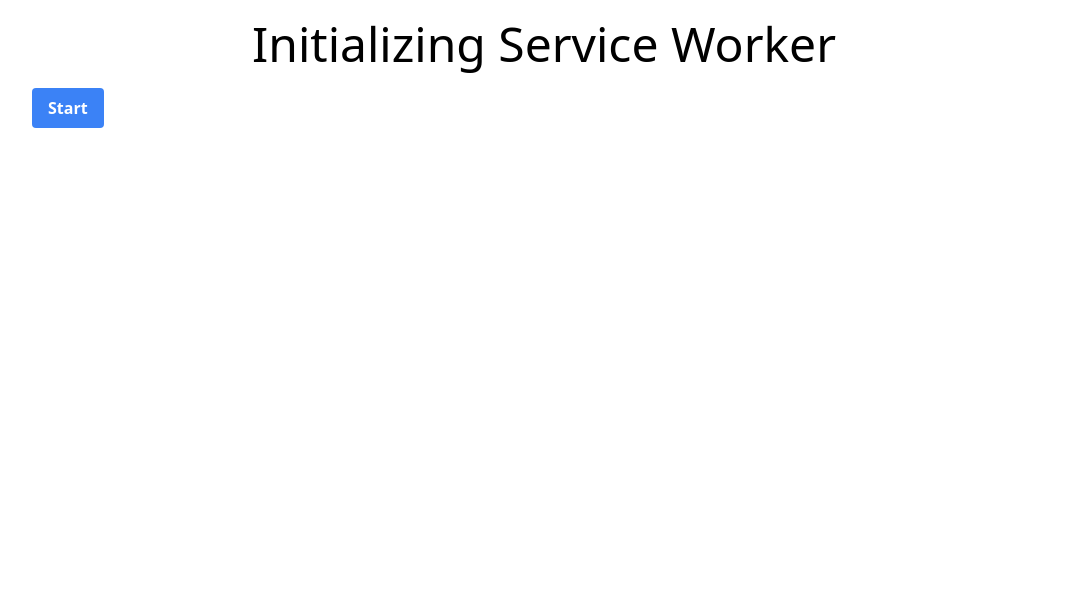
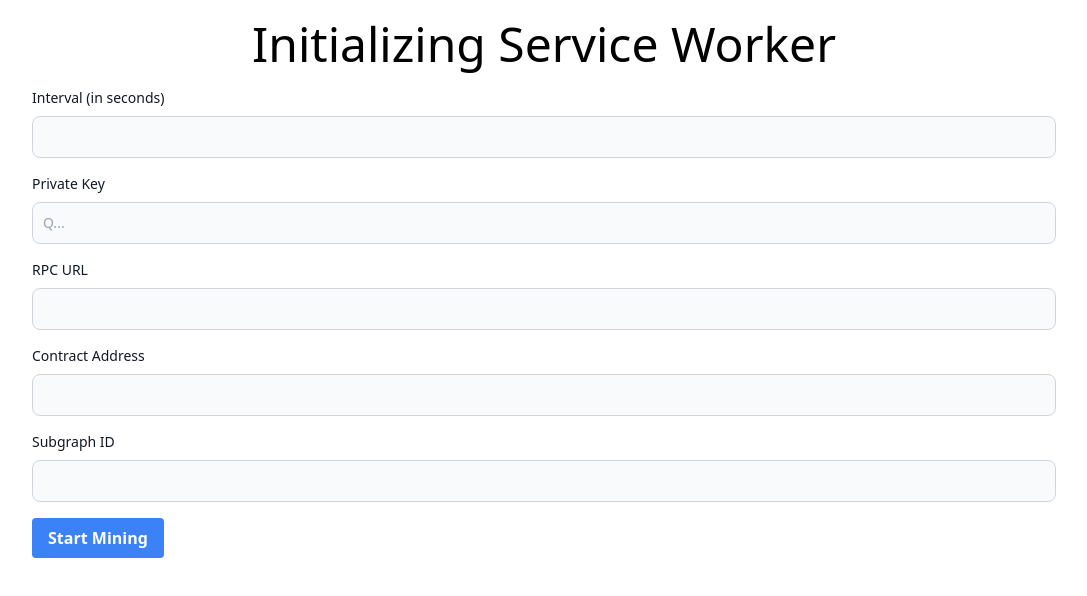
Before and after one commit to pantherfoundation/oshiya, a React app in the folder web-client/: page / in a window 1280 px wide. Shown: the top 596 px of the page, without its empty margins (96-1183 px from the left). Built offline with nearby package versions, Linux system fonts and the light colour scheme.

Commit message:
feat: add miner client params form

```diff
--- a/web-client/src/App.tsx
+++ b/web-client/src/App.tsx
@@ -1,3 +1,4 @@
+import MinerClientParams from 'components/MinerClientParams';
 import Button from 'components/widgets/Button';
 import React, {useEffect, useState} from 'react';
 
@@ -27,9 +28,7 @@ const App = () => {
                     : 'Panther Miner Client'}
             </h1>
 
-            <div>
-                <Button>Start</Button>
-            </div>
+            <MinerClientParams />
         </div>
     );
 };
--- /dev/null
+++ b/web-client/src/components/MinerClientParams/index.tsx
@@ -0,0 +1,24 @@
+import Button from 'components/widgets/Button';
+import Input from 'components/widgets/Input';
+import React from 'react';
+import {env} from 'services/env';
+
+const MinerClientParams = () => {
+    return (
+        <div>
+            <div>
+                <Input label="Interval (in seconds)" value={env.INTERVAL} />
+                <Input label="Private Key" placeholder="Q..." />
+                <Input label="RPC URL" value={env.RPC_URL} />
+                <Input label="Contract Address" value={env.CONTRACT_ADDRESS} />
+                <Input label="Subgraph ID" value={env.SUBGRAPH_ID} />
+            </div>
+
+            <div className="mt-4">
+                <Button>Start Mining</Button>
+            </div>
+        </div>
+    );
+};
+
+export default MinerClientParams;
--- /dev/null
+++ b/web-client/src/components/widgets/Input.tsx
@@ -0,0 +1,27 @@
+import React from 'react';
+
+const Input: React.FC<{
+    label: string;
+    value?: string | number;
+    onChange?(value: string): void;
+    placeholder?: string;
+    required?: boolean;
+}> = ({label, onChange, placeholder, required, value}) => {
+    return (
+        <div className="mb-4">
+            <label className="block mb-2 text-sm font-medium text-gray-900">
+                {label} {required ? '*' : ''}
+            </label>
+            <input
+                type="text"
+                value={value}
+                className="bg-gray-50 border border-gray-300 text-gray-900 text-sm rounded-lg focus:ring-blue-500 focus:border-blue-500 block w-full p-2.5"
+                placeholder={placeholder}
+                required={required}
+                onChange={e => onChange && onChange(e.target.value)}
+            />
+        </div>
+    );
+};
+
+export default Input;
--- /dev/null
+++ b/web-client/src/services/env.ts
@@ -0,0 +1,6 @@
+export const env = Object.freeze({
+    INTERVAL: process.env.INTERVAL,
+    CONTRACT_ADDRESS: process.env.CONTRACT_ADDRESS,
+    RPC_URL: process.env.RPC_URL,
+    SUBGRAPH_ID: process.env.SUBGRAPH_ID,
+});
--- a/web-client/webpack.config.js
+++ b/web-client/webpack.config.js
@@ -30,22 +30,7 @@ const babelOptions = {
 };
 
 const defaultOptimization = {
-    splitChunks: {
-        cacheGroups: {
-            // Move reactjs packages into its own file `vendor-react.js`
-            reactVendor: {
-                test: /[\\/]node_modules[\\/](react|react-dom|react-router-dom)[\\/]/,
-                name: 'vendor-react',
-                chunks: 'all',
-            },
-            // Move the `circomlibjs` package into its own file `circomlib.js` -> Will be cached
-            circomlibjs: {
-                test: /[\\/]node_modules[\\/]circomlibjs[\\/]/,
-                name: 'circomlib',
-                chunks: 'all',
-            },
-        },
-    },
+    runtimeChunk: 'single',
 };
 
 module.exports = {
@@ -94,10 +79,7 @@ module.exports = {
                         options: babelOptions,
                     },
                 ],
-                include: [
-                    path.resolve(__dirname, './src'),
-                    path.resolve(__dirname, './tests'),
-                ],
+                include: [path.resolve(__dirname, './src')],
                 exclude: [
                     path.resolve(__dirname, './build'),
                     path.resolve(__dirname, './node_modules/'),
```
Also changed, not shown: 1 other file (tests, documents, lock files or other folders).
